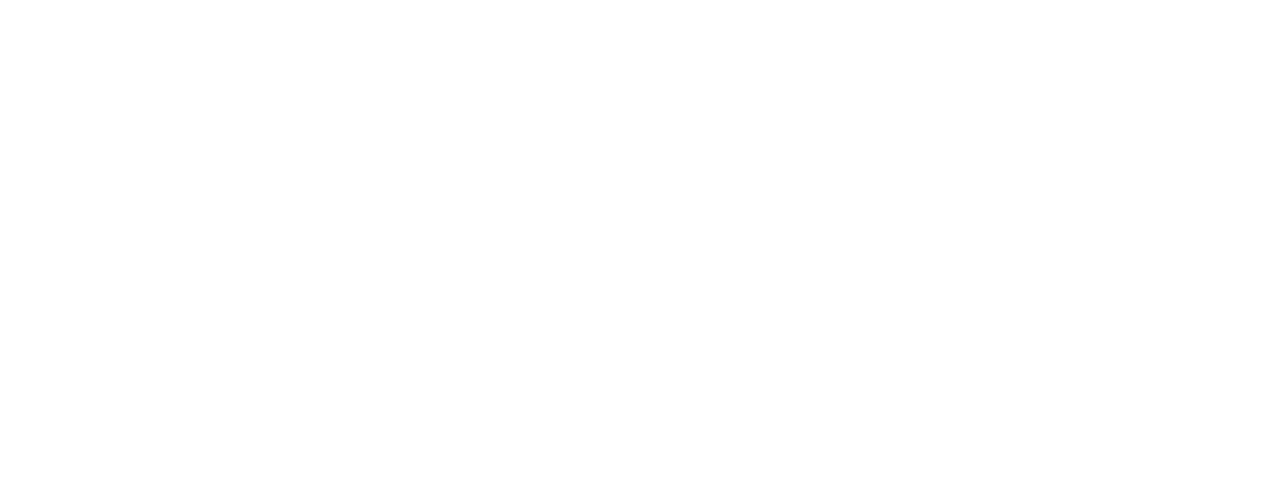
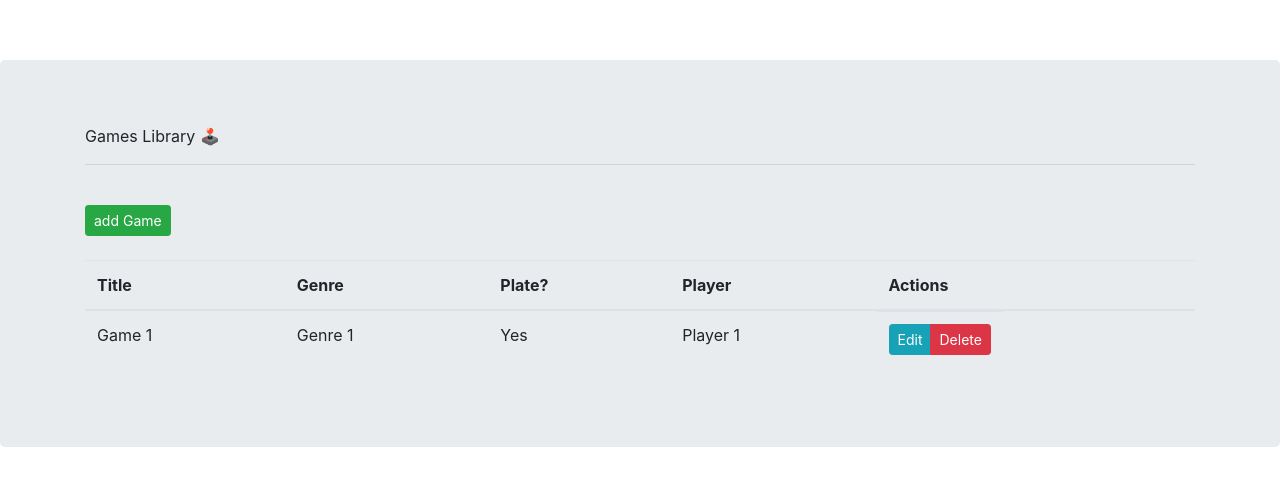
Before and after one commit to MarioDanilo0111/flask-vue-tutorial, a Vue app in the folder frontend/frontend/: page /games in a window 1280 px wide. Shown: the top 486 px of the page. Built offline with nearby package versions, Linux system fonts and the light colour scheme; the HTML template or start-up script is replaced by a standard one.

Commit message:
UI basics setup

```diff
--- /dev/null
+++ b/frontend/frontend/src/components/GameLibrary.vue
@@ -0,0 +1,55 @@
+<template>
+  <div class="jumbotron vertical-center">
+    <div class="container">
+      <!-- Bootstrap CDN -->
+      <link
+        rel="stylesheet"
+        href="https://cdn.jsdelivr.net/npm/bootswatch@4.5.2/dist/sketchy/bootstrap.min.css"
+        integrity="sha384-RxqHG2ilm4r6aFRpGmBbGTjsqwfqHOKy1ArsMhHusnRO47jcGqpIQqlQK/kmGy9R"
+        crossorigin="anonymous"
+      />
+      <div class="row">
+        <div class="col-sm-12">
+          <p>Games Library 🕹️</p>
+          <hr />
+          <br />
+          <!-- Alert Message -->
+          <button type="button" class="btn btn-success btn-sm">add Game</button>
+          <br /><br />
+          <table class="table table-hover">
+            <!-- Table Header -->
+            <thead>
+              <tr>
+                <th scope="col">Title</th>
+                <th scope="col">Genre</th>
+                <th scope="col">Plate?</th>
+                <th scope="col">Player</th>
+                <th scope="col">Actions</th>
+              </tr>
+            </thead>
+            <!-- Table Body -->
+            <tbody></tbody>
+            <tr>
+              <td>Game 1</td>
+              <td>Genre 1</td>
+              <td>Yes</td>
+              <td>Player 1</td>
+              <td class="btn-group" role="group">
+                <button type="button" class="btn btn-info btn-sm">Edit</button>
+                <button type="button" class="btn btn-danger btn-sm">
+                  Delete
+                </button>
+              </td>
+            </tr>
+          </table>
+        </div>
+      </div>
+    </div>
+  </div>
+</template>
+
+<script>
+export default {
+  name: "GamesLibraryComponent",
+};
+</script>
--- a/frontend/frontend/src/router/index.js
+++ b/frontend/frontend/src/router/index.js
@@ -1,6 +1,7 @@
 import Vue from "vue";
 import VueRouter from "vue-router";
 import Shark from "../components/Shark.vue";
+import GameLibrary from "../components/GameLibrary.vue";
 
 Vue.use(VueRouter);
 
@@ -9,6 +10,11 @@
     path: "/shark",
     name: "SharkComponent",
     component: Shark,
+  },
+  {
+    path: "/games",
+    name: "GamesComponent",
+    component: GameLibrary,
   },
 ];
 
```
